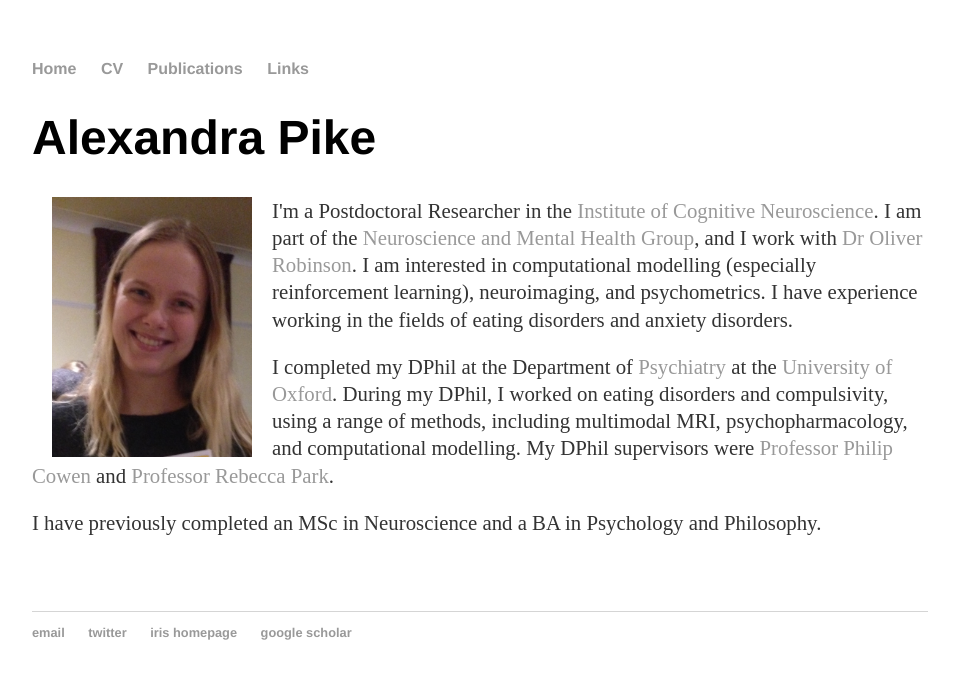
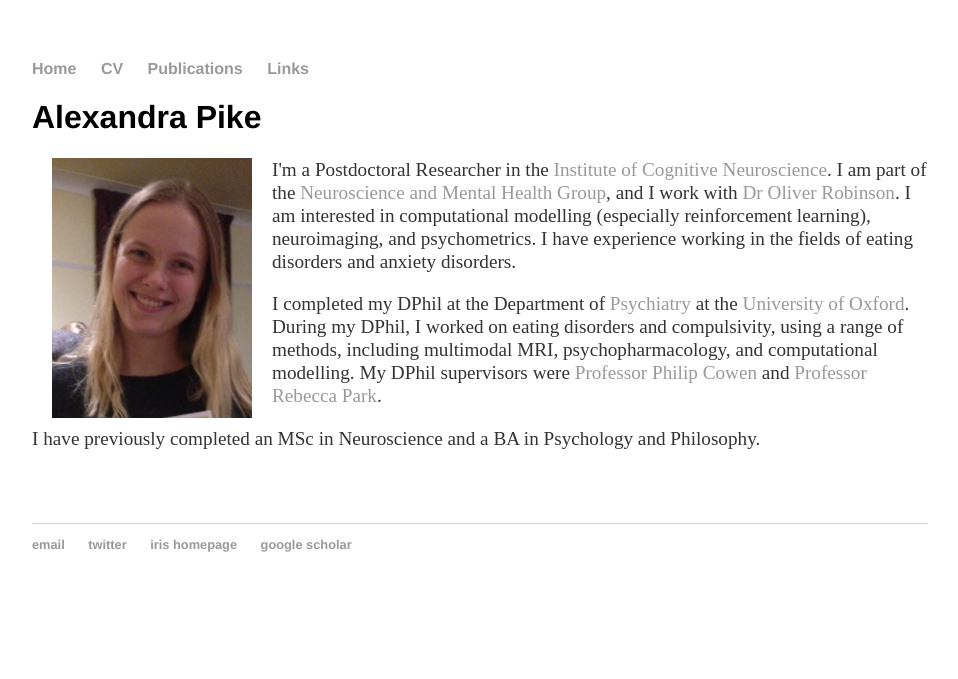
Before and after one commit to apike02/apike02.github.io, a Jekyll site: the page built from index.html, in a window 1280 px wide. Shown: the top 679 px of the page, without its empty margins (160-1118 px from the left). Built offline with Jekyll 4.4.1, drawn with Linux system fonts in a browser that asks for light colours.

Commit message:
Update main.css

```diff
--- a/css/main.css
+++ b/css/main.css
@@ -20,12 +20,12 @@ a:hover {
     text-decoration: underline;
 }
 h1 {
-    font-size: 3em;
+    font-size: 2em;
     font-family:'Helvetica', 'Arial', 'Sans-Serif';
 }
 p {
-    font-size: 1.3em;
-    line-height: 1.3em;
+    font-size: 1.2em;
+    line-height: 1.2em;
     color: #333;
 }
 footer {
```
